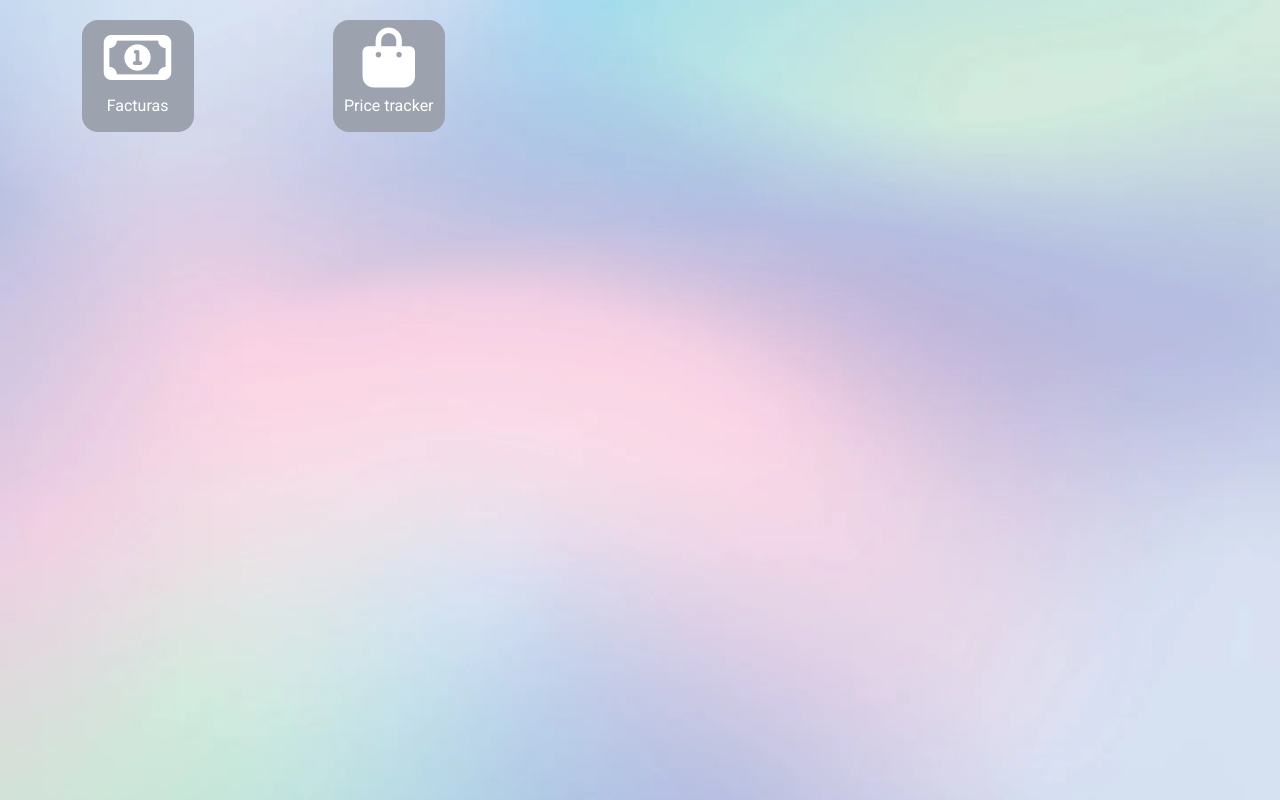
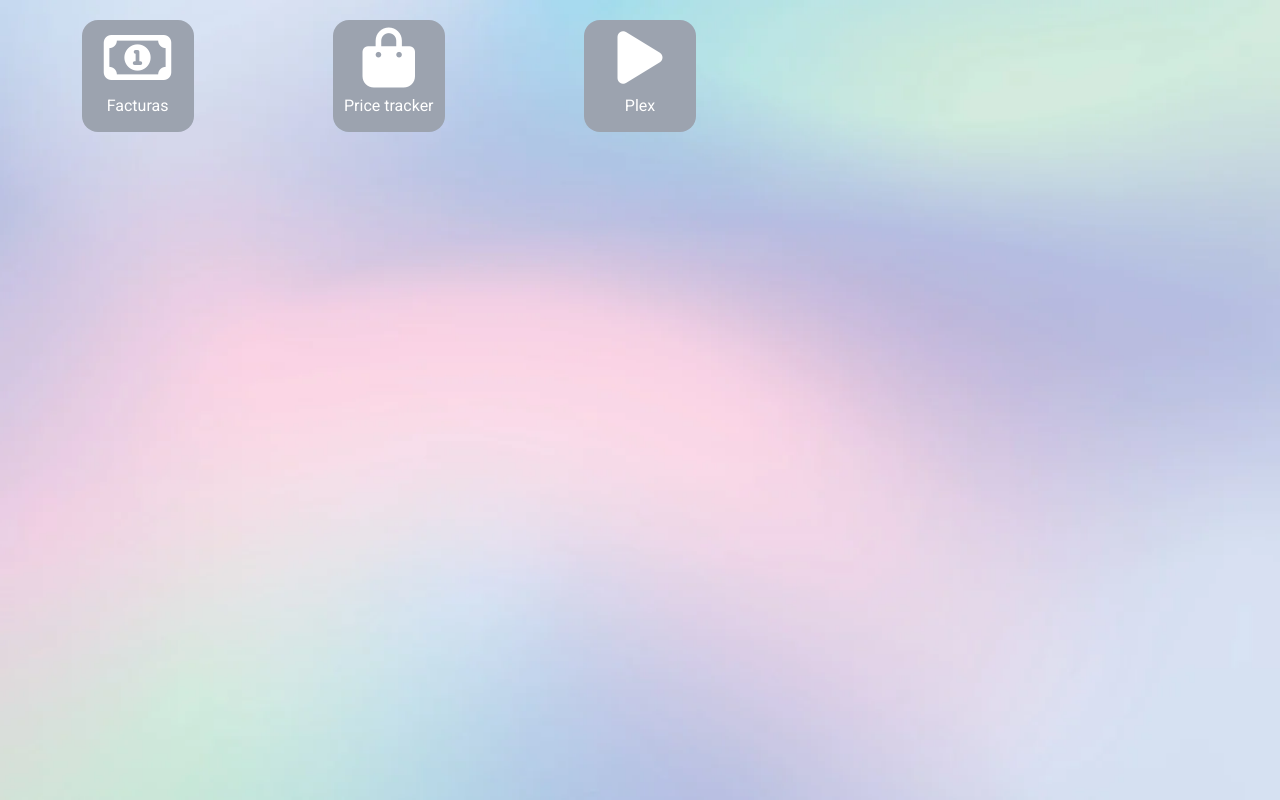
Before and after one commit to Pelukosa/home-apps-page, a plain HTML site: page index.html in a window 1280 px wide. Drawn offline with nearby package versions, Linux system fonts and the light colour scheme.

Commit message:
Update index.html

```diff
--- a/index.html
+++ b/index.html
@@ -38,6 +38,14 @@
                     </span>
                 </div>
             </a>
+            <a href="http://192.168.1.4:32400">
+                <div class="flex flex-col items-center w-28 h-28 p-2 rounded-2xl bg-gray-400 text-white">
+                    <i class="fa-solid fa-play text-[60px]"></i>
+                    <span class="m-auto">
+                        Plex
+                    </span>
+                </div>
+            </a>
         </div>
     </div>
     <script src="https://kit.fontawesome.com/03a10de34c.js" crossorigin="anonymous"></script>
```
